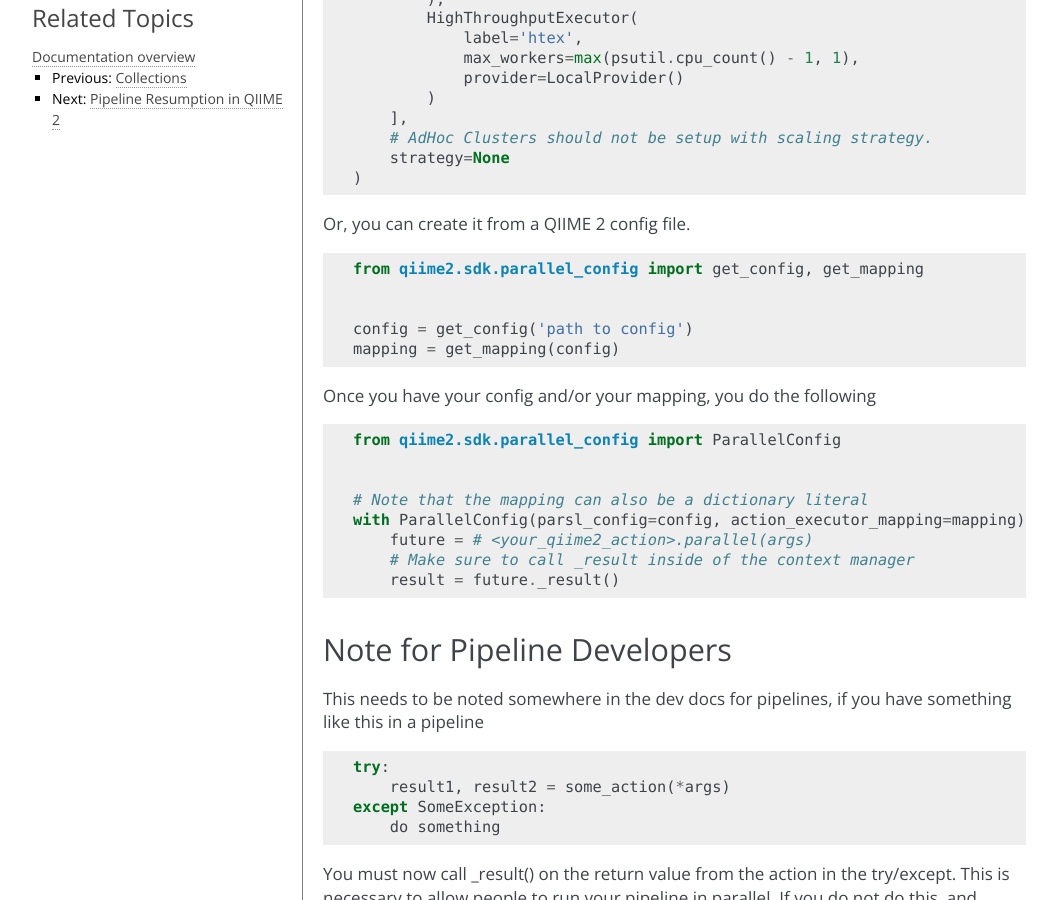
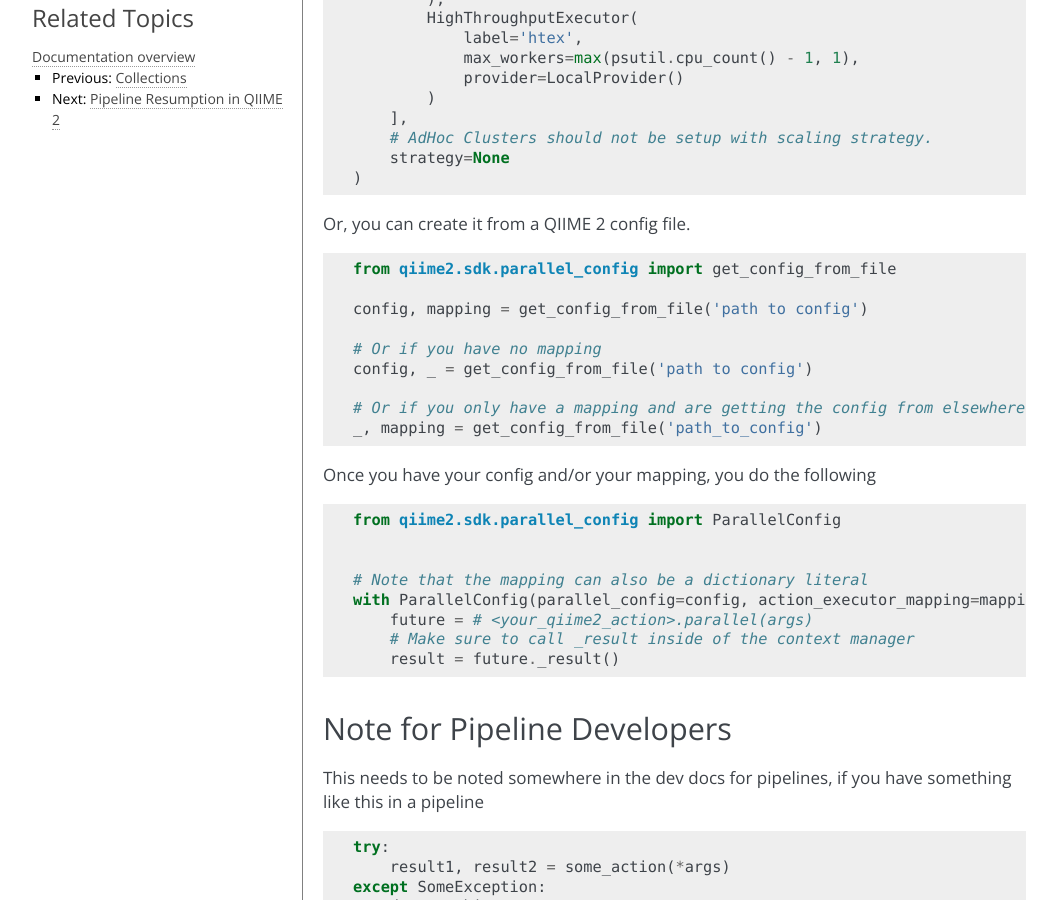
Before and after one commit to qiime2/dev-docs, a Sphinx documentation site: the page built from source/parallel.rst, in a window 1280 px wide and 900 px high, scrolled down 5099 px. Shown: the whole window, without its empty margins (106-1163 px from the left). Built offline with Sphinx 7.4.7, drawn with Linux system fonts in a browser that asks for light colours.

Commit message:
IMP: Fix parallel docs (#61)

```diff
--- a/source/parallel.rst
+++ b/source/parallel.rst
@@ -233,11 +233,16 @@ Or, you can create it from a QIIME 2 config file.
 
 .. code-block:: Python
 
-    from qiime2.sdk.parallel_config import get_config, get_mapping
+    from qiime2.sdk.parallel_config import get_config_from_file
 
+    config, mapping = get_config_from_file('path to config')
 
-    config = get_config('path to config')
-    mapping = get_mapping(config)
+    # Or if you have no mapping
+    config, _ = get_config_from_file('path to config')
+
+    # Or if you only have a mapping and are getting the config from elsewhere
+    _, mapping = get_config_from_file('path_to_config')
+
 
 Once you have your config and/or your mapping, you do the following
 
@@ -247,7 +252,7 @@ Once you have your config and/or your mapping, you do the following
 
 
     # Note that the mapping can also be a dictionary literal
-    with ParallelConfig(parsl_config=config, action_executor_mapping=mapping):
+    with ParallelConfig(parallel_config=config, action_executor_mapping=mapping):
         future = # <your_qiime2_action>.parallel(args)
         # Make sure to call _result inside of the context manager
         result = future._result()
```
